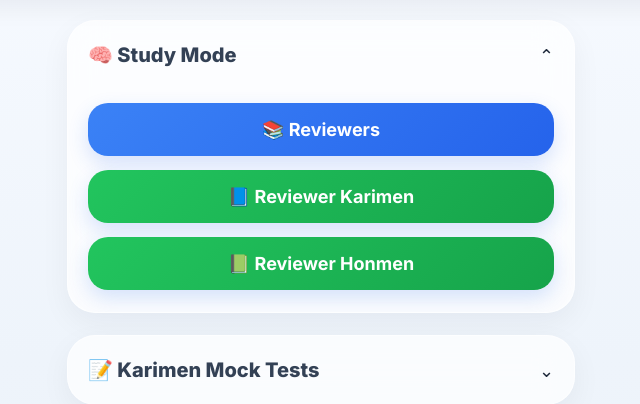
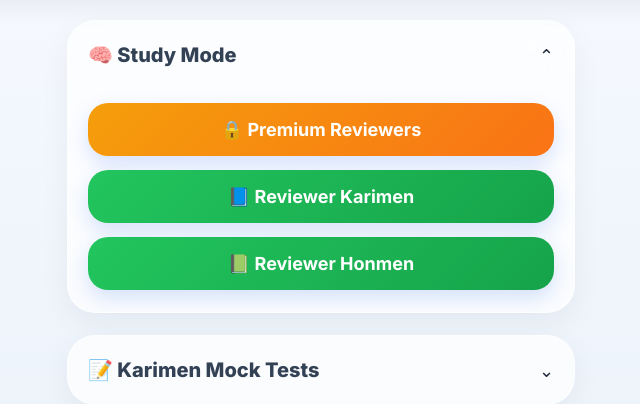
Before and after one commit to mrock1017/driving-test-app, a Flask app: page / in a window 1280 px wide. Shown: the part 84-488 px from the top of the page, without its empty margins (319-959 px from the left). Run offline with Flask 3, Linux system fonts and the light colour scheme.

Commit message:
Update premium reviewer

```diff
--- a/routes/tests.py
+++ b/routes/tests.py
@@ -1244,6 +1244,22 @@ def customer_portal():
 @tests.route('/reviewer/<reviewer_id>')
 def reviewer(reviewer_id):
 
+    # =====================================================
+    # 👤 LOGIN REQUIRED
+    # =====================================================
+
+    if 'user_id' not in session:
+
+        return redirect('/register')
+
+    # =====================================================
+    # ⭐ PREMIUM REQUIRED
+    # =====================================================
+
+    if not session.get('is_premium'):
+
+        return redirect('/upgrade')
+
     language = session.get(
         'lang',
         'en'
@@ -1289,6 +1305,22 @@ def reviewer(reviewer_id):
 @tests.route('/reviewers')
 def reviewers():
 
+    # =====================================================
+    # 👤 LOGIN REQUIRED
+    # =====================================================
+
+    if 'user_id' not in session:
+
+        return redirect('/register')
+
+    # =====================================================
+    # ⭐ PREMIUM REQUIRED
+    # =====================================================
+
+    if not session.get('is_premium'):
+
+        return redirect('/upgrade')
+
     return render_template(
         'reviewer_hub.html'
     )
--- a/templates/menu.html
+++ b/templates/menu.html
@@ -131,6 +131,17 @@ body.dark .menu-btn-light{
 
     border:
     1px solid #334155;
+}
+
+.premium-btn{
+
+    background:linear-gradient(
+        135deg,
+        #f59e0b,
+        #f97316
+    ) !important;
+
+    color:white !important;
 }
 
 body.dark .user-mini{
@@ -687,11 +698,21 @@ body.dark .settings-title{
 
                     {% if session.get('is_premium') %}
 
-                        <span class="premium-mini">
+                    <a href="/reviewers"
+                        class="menu-btn">
 
-                            ⭐ Premium
+                        📚 Reviewers
 
-                        </span>
+                    </a>
+
+                    {% else %}
+
+                    <a href="/reviewers"
+                        class="menu-btn premium-btn">
+
+                        🔒 Premium Reviewers
+
+                    </a>
 
                     {% endif %}
 
@@ -937,9 +958,9 @@ body.dark .settings-title{
         <div class="menu-content">
 
             <a href="/reviewers"
-               class="menu-btn">
+                class="menu-btn premium-btn">
 
-               📚 Reviewers
+                🔒 Premium Reviewers
 
             </a>
             <a href="/start/reviewer_karimen/reviewer_karimen"
```
Also changed, not shown: data/karimen/en/karimen_2.json, data/karimen/ne/karimen_2.json, data/karimen/tl/karimen_2.json, data/karimen/vi/karimen_2.json.
